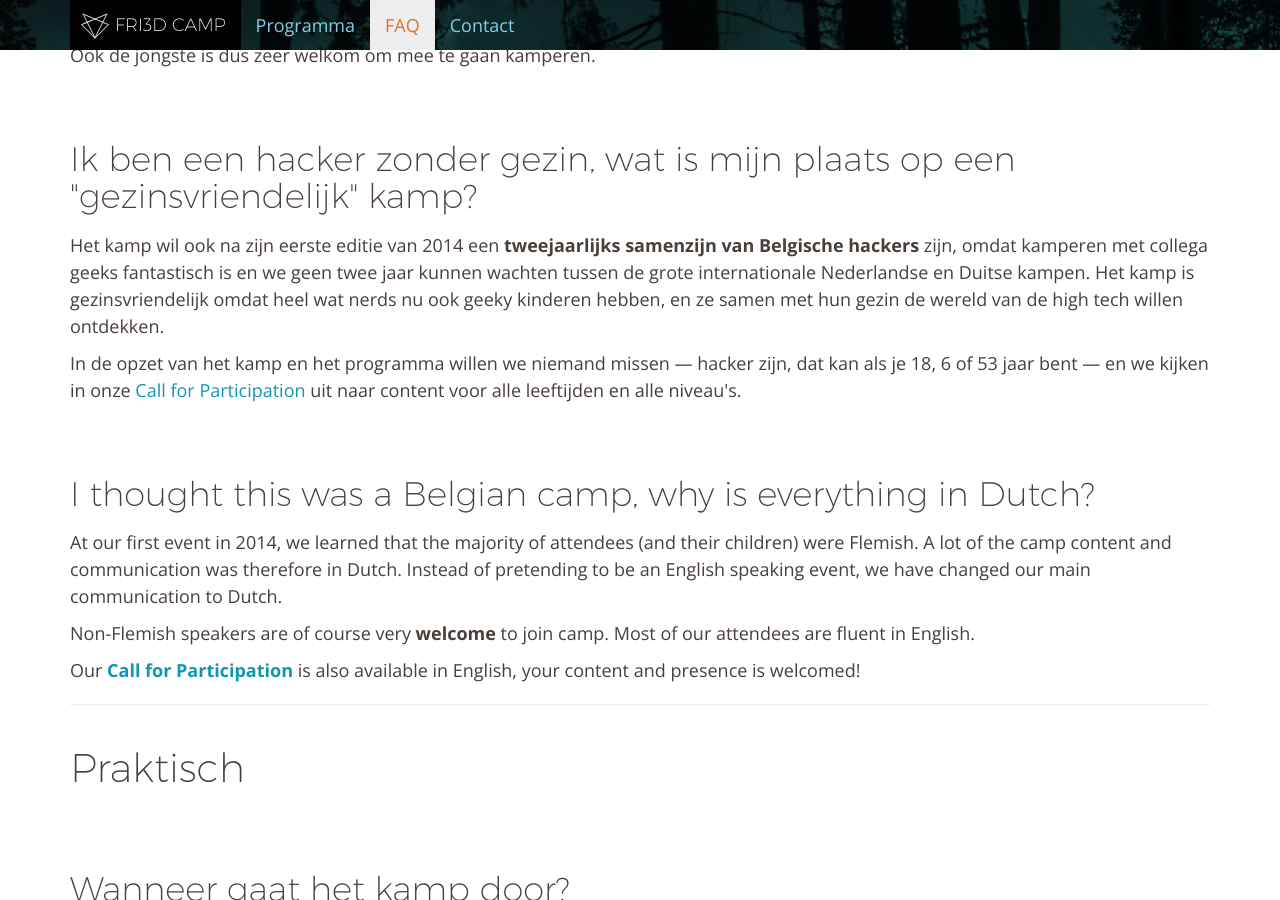
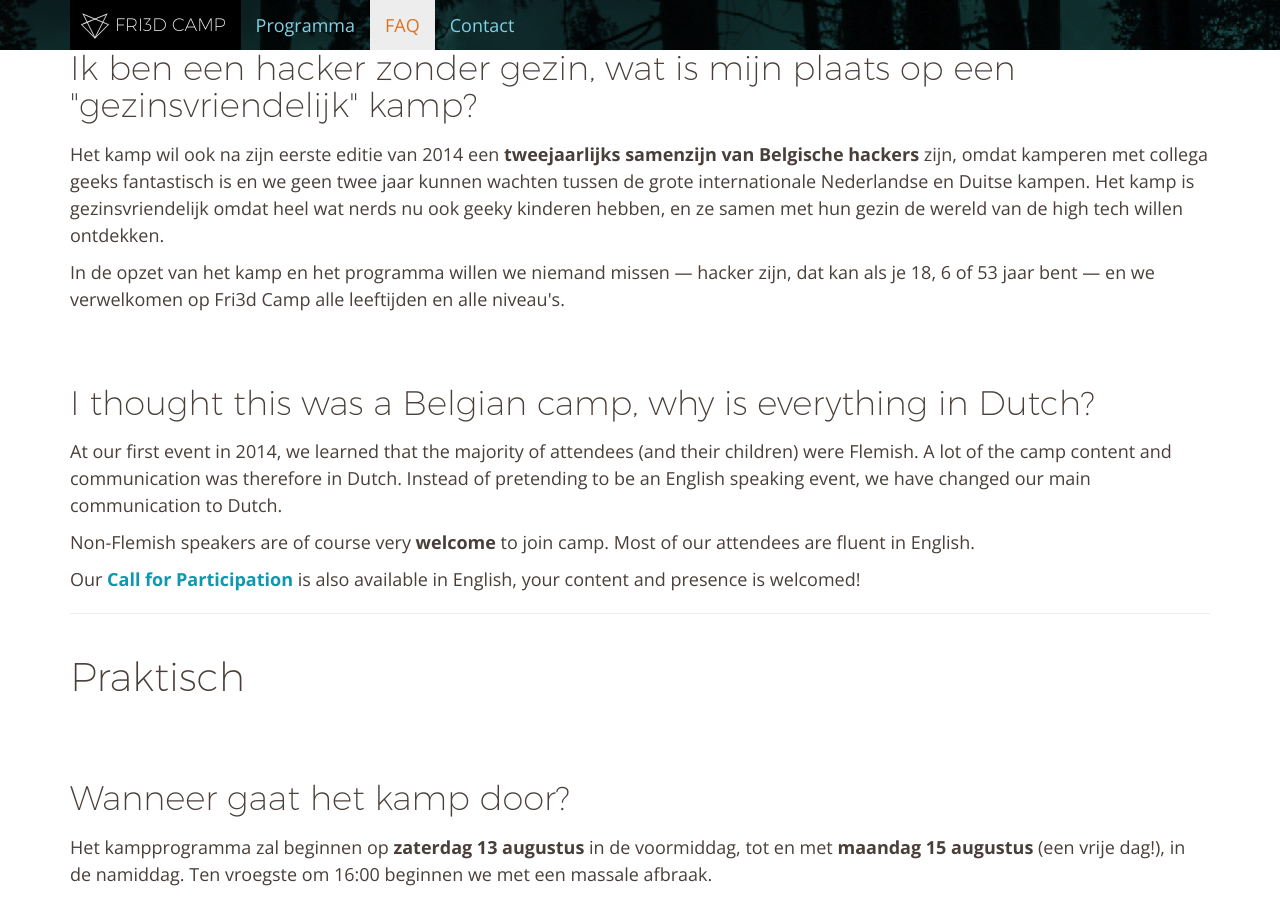
Before and after one commit to Fri3dCamp/fri3dweb2016, a Jekyll site: the page built from faq/index.html, in a window 1280 px wide and 900 px high, scrolled down 2989 px. Built offline with Jekyll 4.4.1, drawn with Linux system fonts in a browser that asks for light colours; nearby versions of some CDN libraries; some of the changed text lies outside the part shown.

Commit message:
uitnodiging uit deelname uit FAQ

```diff
--- a/faq/index.html
+++ b/faq/index.html
@@ -10,7 +10,6 @@
       answer: >
         <p>Onze publieke ticketverkoop start woensdag <strong>1 juni 2016, om 21:00 </strong>stipt. Let op, we verwachten in een flits uit te verkopen!</p>
         <p>Via onze <a href="https://twitter.com/Fri3dCamp">twitter</a>, <a href="https://www.facebook.com/events/562016213967621">facebook</a> en <a href="/contact">mailing lijst</a> wordt je tijdig geïnformeerd hoe je je best voorbereid op onze verkoop.</p>
-        <p>We lanceerden op 1 april onze <a href="/uitnodiging"><strong>uitnodiging</strong></a> om deel te nemen met activiteiten. Als we je activiteit selecteren voor ons programma, ben je (samen met je gezin) zeker van tickets. Deelnemers van de eerste editie in 2014 zijn ook zeker van tickets. Je wordt persoonlijk op de hoogte gehouden van deze voorverkoop, we weten wie je bent.</p>
 
     - question: Hoeveel zullen de tickets kosten?
       anchor: ticketprice
@@ -57,7 +56,7 @@
       anchor: camphacker
       answer: >
         <p>Het kamp wil ook na zijn eerste editie van 2014 een <strong>tweejaarlijks samenzijn van Belgische hackers</strong> zijn, omdat kamperen met collega geeks fantastisch is en we geen twee jaar kunnen wachten tussen de grote internationale Nederlandse en Duitse kampen. Het kamp is gezinsvriendelijk omdat heel wat nerds nu ook geeky kinderen hebben, en ze samen met hun gezin de wereld van de high tech willen ontdekken.</p>
-        <p>In de opzet van het kamp en het programma willen we niemand missen &mdash; hacker zijn, dat kan als je 18, 6 of 53 jaar bent &mdash; en we kijken in onze <a href="/uitnodiging">Call for Participation</a> uit naar content voor alle leeftijden en alle niveau's.</p>
+        <p>In de opzet van het kamp en het programma willen we niemand missen &mdash; hacker zijn, dat kan als je 18, 6 of 53 jaar bent &mdash; en we verwelkomen op Fri3d Camp alle leeftijden en alle niveau's.</p>
 
     - question: I thought this was a Belgian camp, why is everything in Dutch?
       anchor: campenglish
@@ -141,7 +140,7 @@
         <p>Hoewel een team achter de coulissen hard aan het werk is van deze editie een topevent te maken, is alle extra hulp uiteraard welkom. Laat ons op <a href="mailto:info@fri3d.be">info@fri3d.be</a> weten hoe je wil helpen.</p>
         <ul>
           <li>We gaan uit van het principe <strong>iedereen is vrijwilliger</strong>. Iedereen neemt een shift voor zich, om bvb de bar te bemannen of mee een paar vleesjes te grillen tijdens onze BBQ. Wil je geen shiften doen, dan betaal je iets meer voor je premium ticket.</li>
-          <li>Op 1 april lanceerden we onze <a href="/uitnodiging"><strong>uitnodiging</strong></a> om activiteiten in te zenden, waar je tutorials, workshops en lezingen kan suggereren om ons programma mee te helpen vullen.</li>
+          <li>Heel wat van onze deelnemers hebben <strong>activiteiten</strong> ingezonden voor ons <a href="/programma">programma</a>. Voel je vrij om van onze faciliteiten gebruik te maken om zelf nog iets te organiseren, onze officiële uitnodiging tot deelname is helaas verstreken.</li>
           <li>We kunnen altijd mensen gebruiken voor de <strong>opbouw en afbraak</strong>, en zorgen dat je ook voor dat harde werk extra in de watten wordt gelegd.</li>
           <li>Sta je met je bedrijf achter het gedachtengoed dat Fri3d Camp verspreid? We kunnen je hulp via <strong>sponsoring</strong> goed gebruiken, contacteer ons via <a href="mailto:info@fri3d.be">info@fri3d.be</a>.</li>
           <li>Alle andere <strong>suggesties</strong> om ons kamp op poten te helpen zetten zijn zeer welkom!</li>
```
